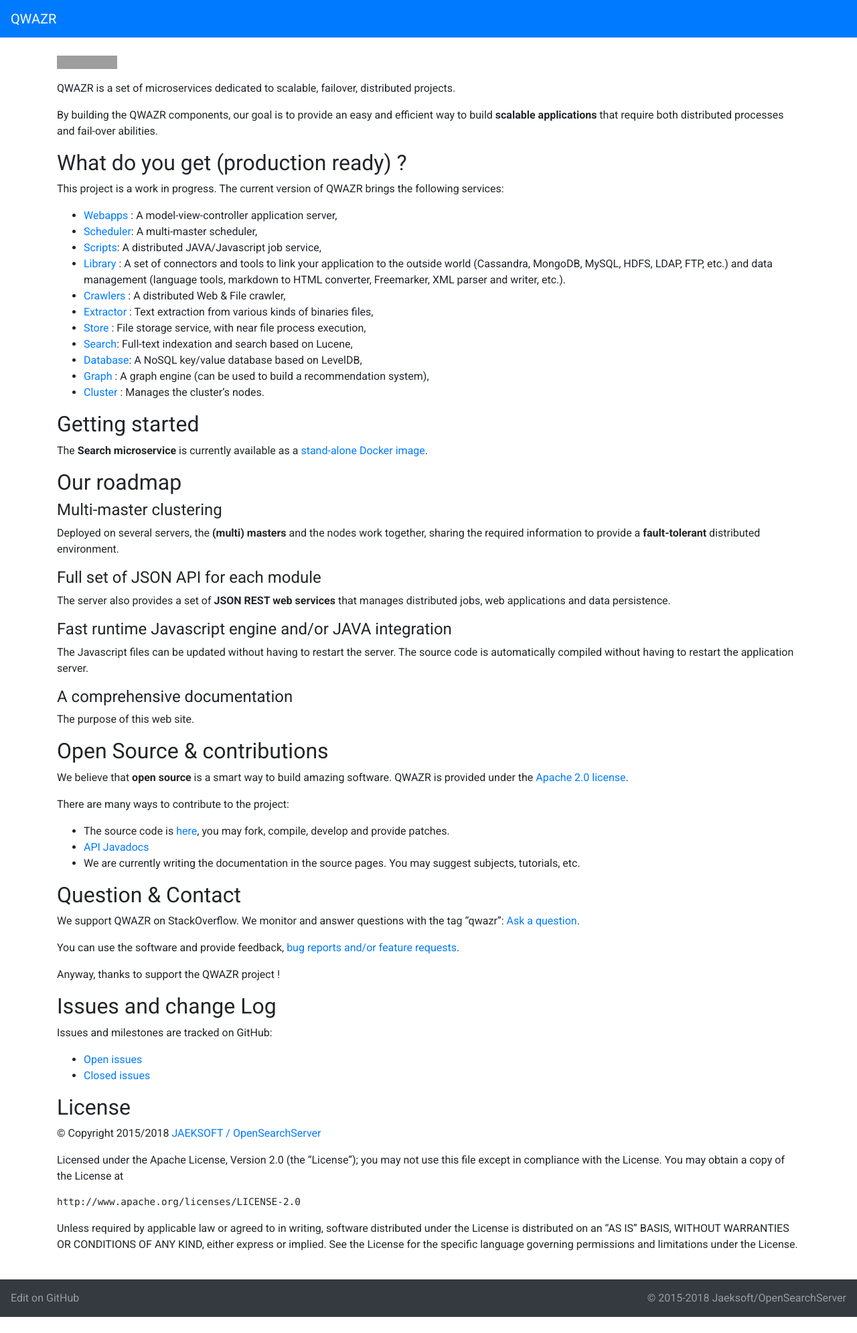
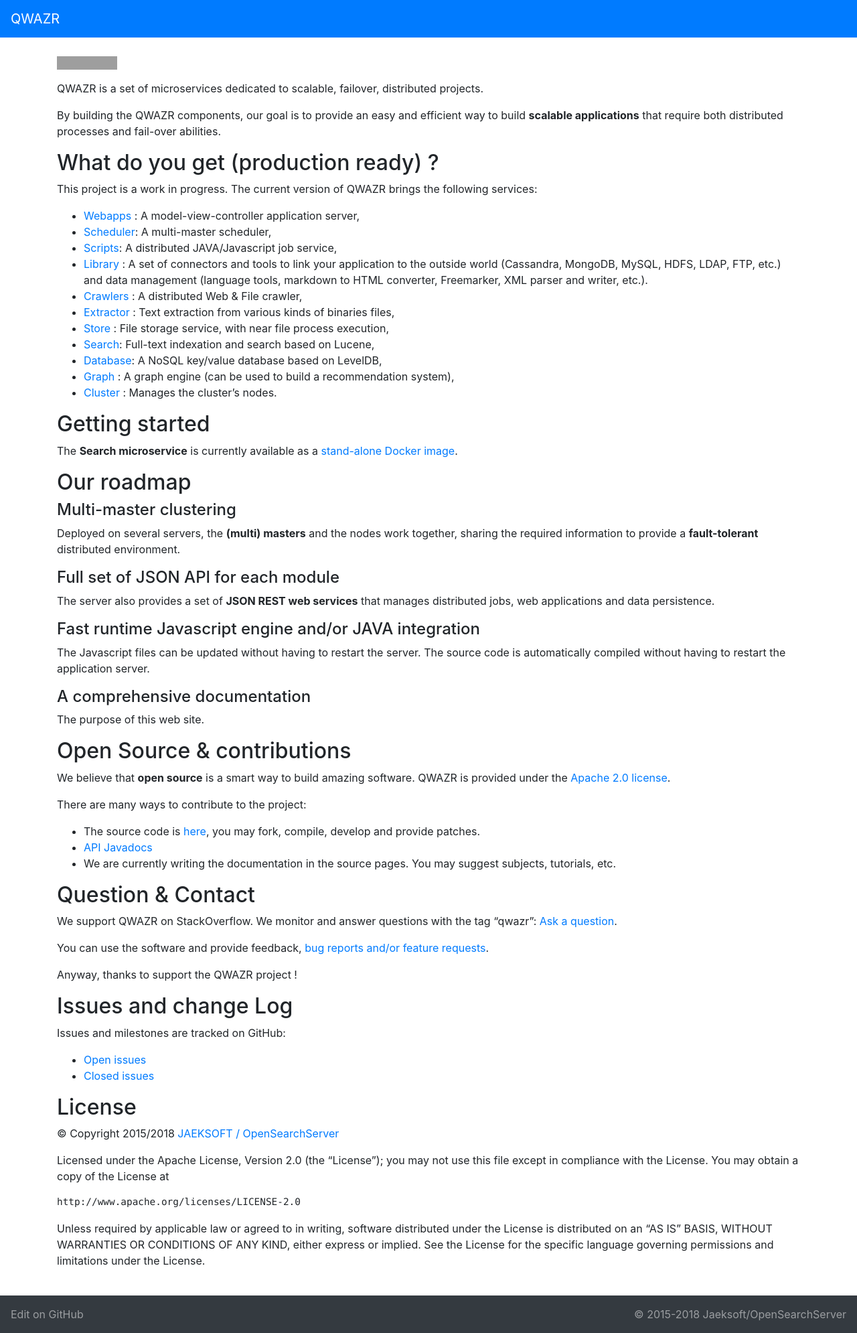
Before and after one commit to qwazr/qwazr.github.io, a Jekyll site: the page built from README.md, in a window 1280 px wide. Shown: the whole page at 67% size. Built offline with Jekyll 4.4.1, drawn with Linux system fonts in a browser that asks for light colours; nearby versions of some CDN libraries; our own code applies the rules of GitHub Pages for plain Markdown files; the repository's description, which GitHub fills in, is left out; before the commit the page ends 1966 px from its top, so only the background shows below that; grey boxes are pictures that could not be loaded.

Commit message:
Remove google font

```diff
--- a/_layouts/default.html
+++ b/_layouts/default.html
@@ -5,8 +5,6 @@
     <meta charset="UTF-8">
     <meta name="viewport" content="width=device-width, initial-scale=1, shrink-to-fit=no">
     <meta name="google-site-verification" content="73jb0xdN2e3l-IZNS16I9IfrsDrN6drbbKXPhU2IYTc"/>
-    <link href='https://fonts.googleapis.com/css?family=Roboto:400,300,300italic,400italic,700,700italic'
-          rel='stylesheet' type='text/css'>
     <link rel="stylesheet" href="https://maxcdn.bootstrapcdn.com/bootstrap/4.0.0-beta.2/css/bootstrap.min.css"
           integrity="sha384-PsH8R72JQ3SOdhVi3uxftmaW6Vc51MKb0q5P2rRUpPvrszuE4W1povHYgTpBfshb" crossorigin="anonymous">
     <link rel="stylesheet" href="{{ '/assets/css/style.css?v=' | append: site.github.build_revision | relative_url }}">
--- a/assets/css/style.scss
+++ b/assets/css/style.scss
@@ -2,6 +2,4 @@
 ---
 body {
   -webkit-font-smoothing: antialiased;
-  font-family: "Roboto", "Helvetica Neue", "Helvetica", sans-serif;
-  font-size: 16px;
 }
```
